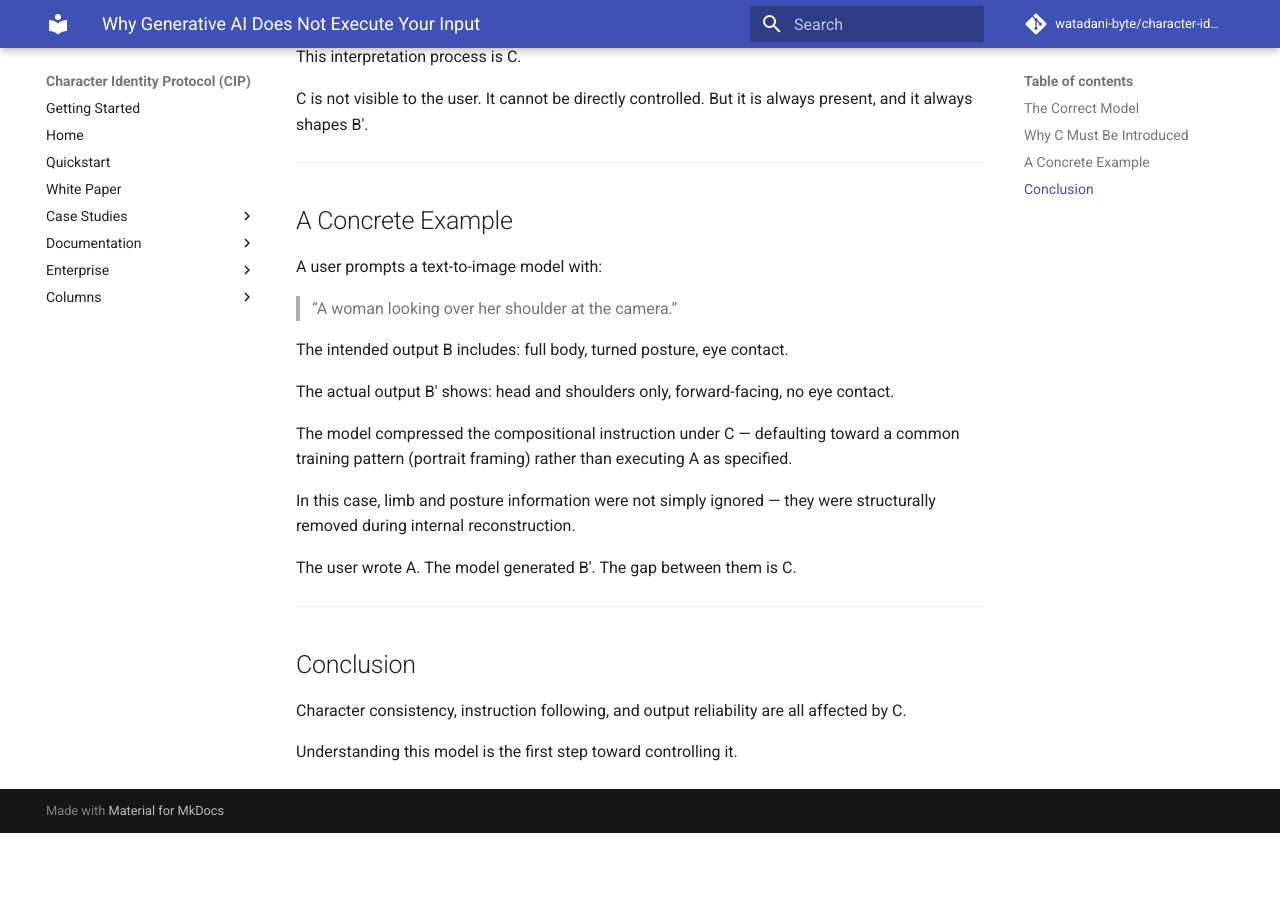
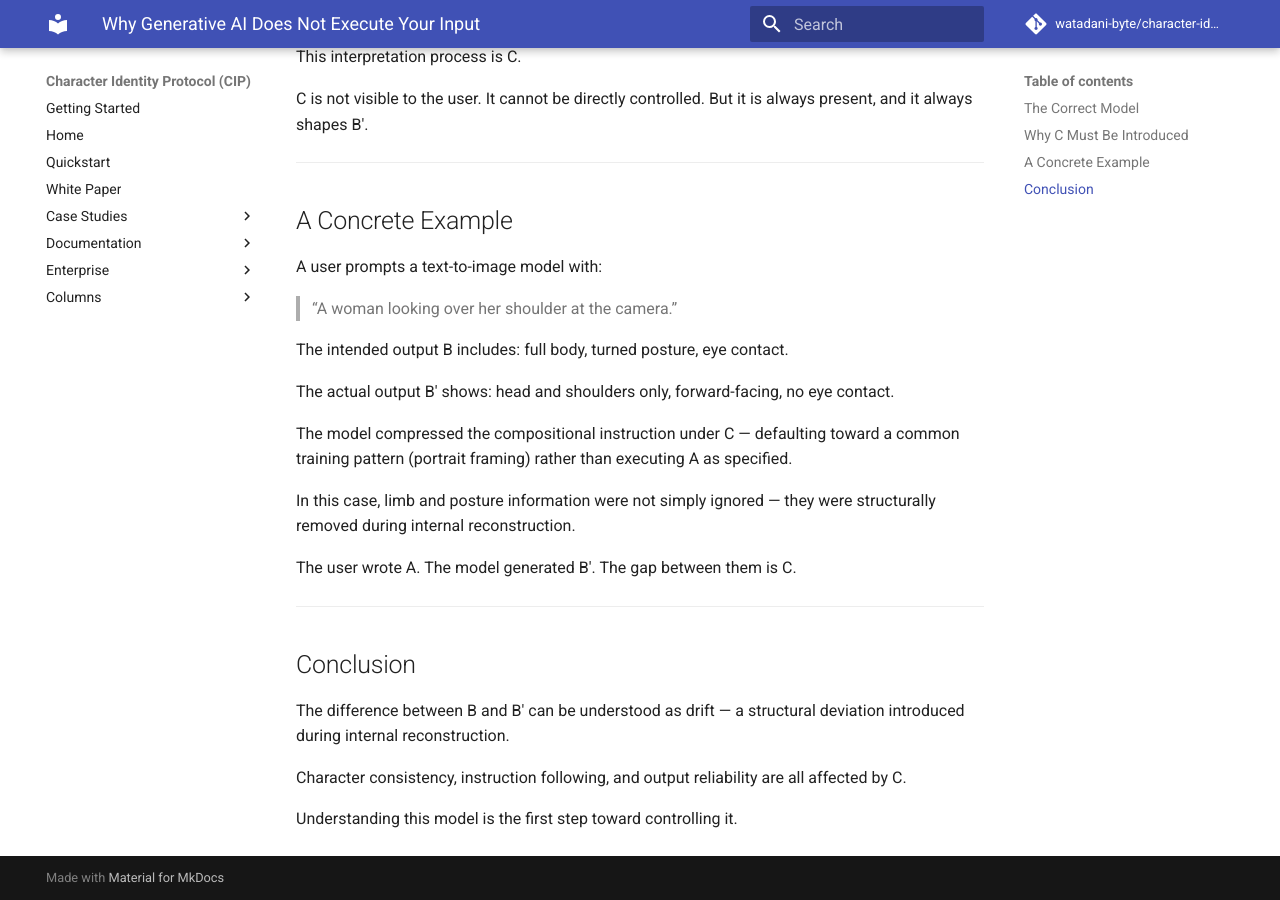
Before and after one commit to watadani-byte/character-identity-protocol, an MkDocs documentation site: the page built from docs/model_a_c_b.md, in a window 1280 px wide and 900 px high, scrolled down 1213 px. Built offline with MkDocs 1.6.1 and Material for MkDocs 9.7.7, drawn with Linux system fonts in a browser that asks for light colours; comment, search, counter and statistics services are not loaded; before the commit the page ends 2046 px from its top, so only the background shows below that.

Commit message:
model_a_c_b.md を更新

```diff
--- a/docs/model_a_c_b.md
+++ b/docs/model_a_c_b.md
@@ -67,6 +67,8 @@ The user wrote A. The model generated B′. The gap between them is C.
 
 ## Conclusion
 
+The difference between B and B′ can be understood as drift — a structural deviation introduced during internal reconstruction.
+
 Character consistency, instruction following, and output reliability are all affected by C.
 
 Understanding this model is the first step toward controlling it.
```
